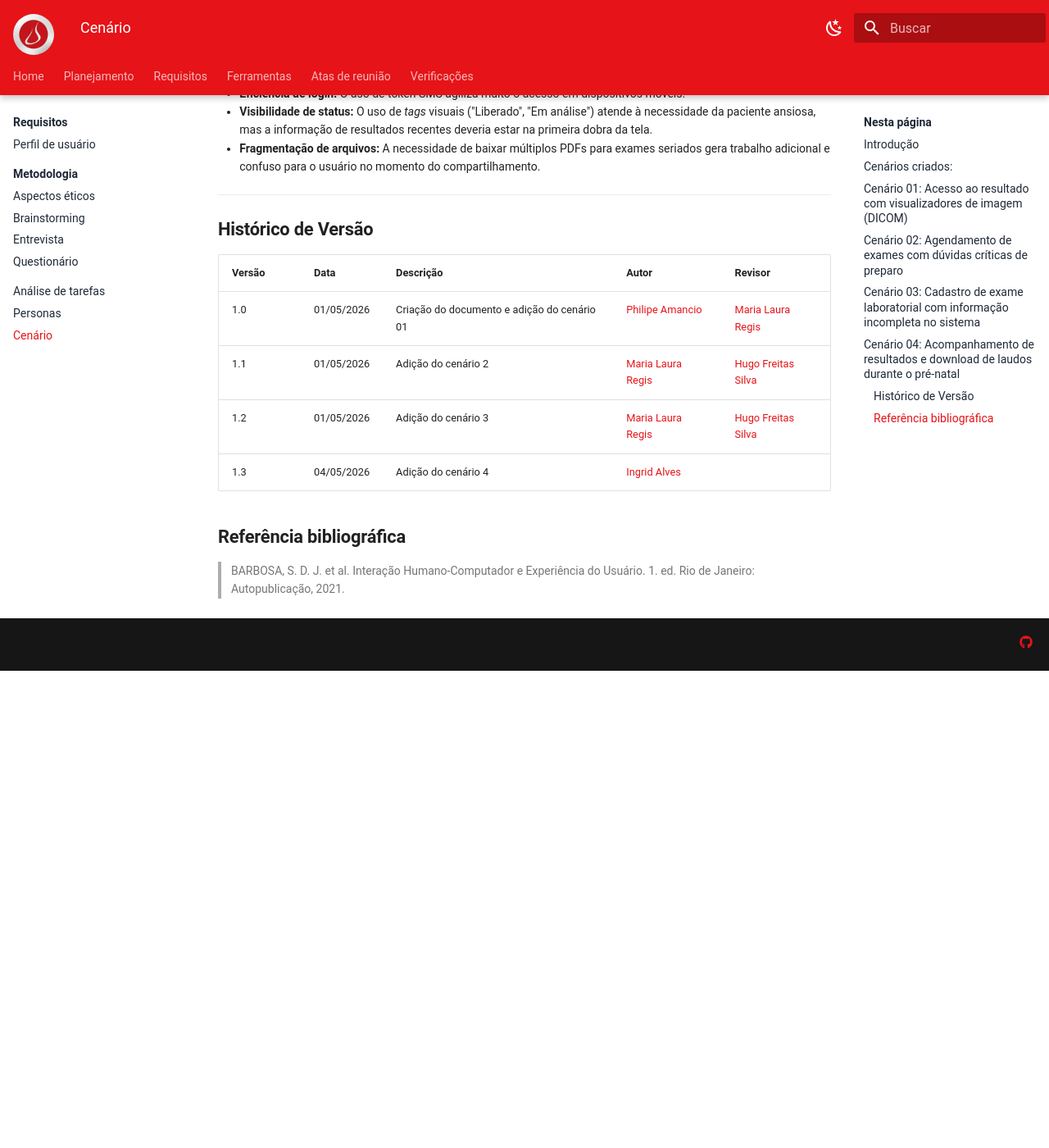
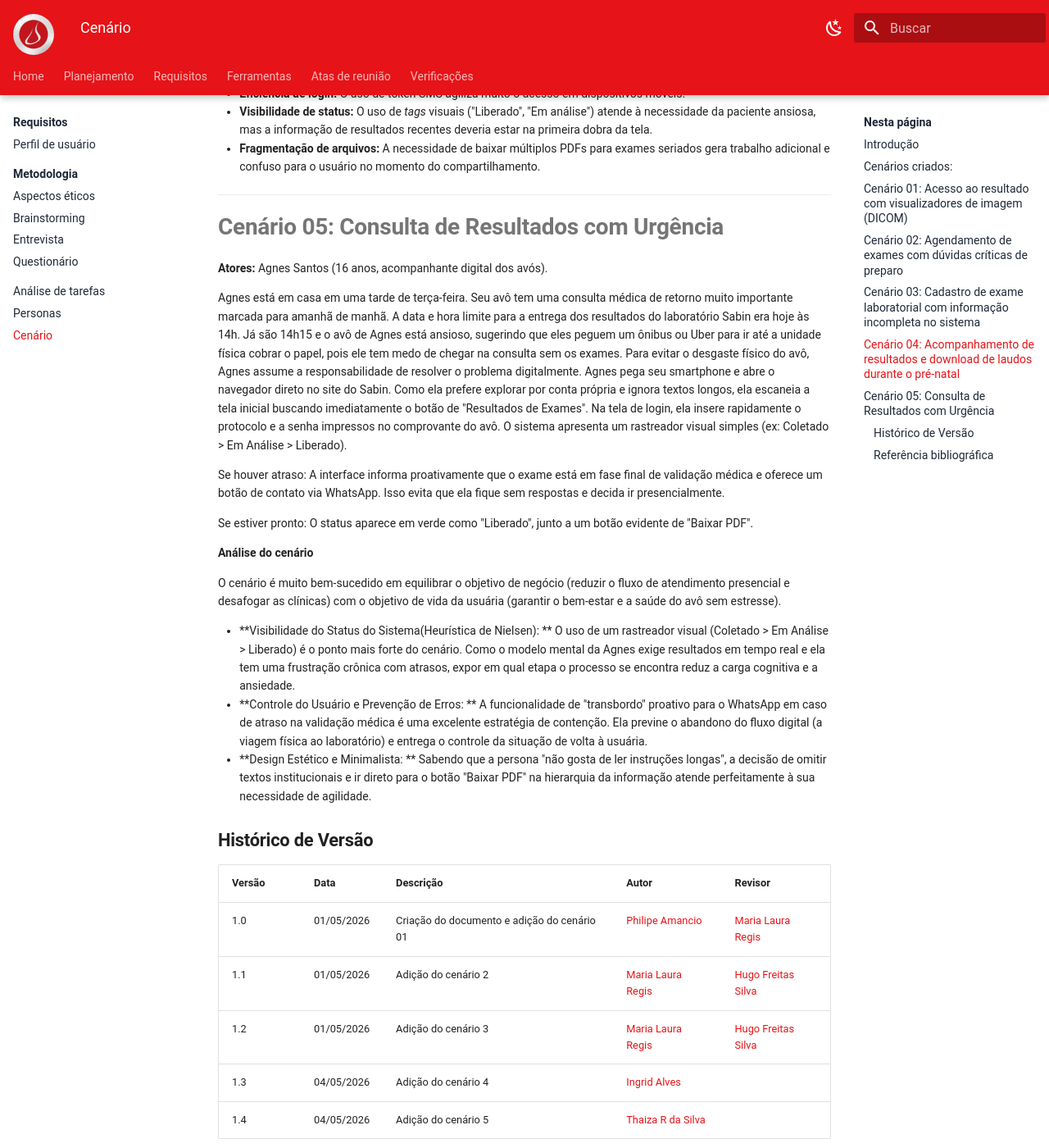
Before and after one commit to Interacao-Humano-Computador/2026.1-Grupo07, an MkDocs documentation site: the page built from docs/requisitos/cenario.md, in a window 1280 px wide and 1400 px high, scrolled down 3261 px. Shown: the whole window at 82% size. Built offline with MkDocs 1.6.1 and Material for MkDocs 9.7.7, drawn with Linux system fonts in a browser that asks for light colours; before the commit the page ends 4079 px from its top, so only the background shows below that.

Commit message:
Update cenario.md

```diff
--- a/docs/requisitos/cenario.md
+++ b/docs/requisitos/cenario.md
@@ -76,6 +76,24 @@ Nesse cenário, observam-se os seguintes pontos críticos:
 
 ---
 
+# Cenário 05: Consulta de Resultados com Urgência
+
+**Atores:** Agnes Santos (16 anos, acompanhante digital dos avós).
+
+Agnes está em casa em uma tarde de terça-feira. Seu avô tem uma consulta médica de retorno muito importante marcada para amanhã de manhã. A data e hora limite para a entrega dos resultados do laboratório Sabin era hoje às 14h. Já são 14h15 e o avô de Agnes está ansioso, sugerindo que eles peguem um ônibus ou Uber para ir até a unidade física cobrar o papel, pois ele tem medo de chegar na consulta sem os exames. Para evitar o desgaste físico do avô, Agnes assume a responsabilidade de resolver o problema digitalmente. Agnes pega seu smartphone e abre o navegador direto no site do Sabin. Como ela prefere explorar por conta própria e ignora textos longos, ela escaneia a tela inicial buscando imediatamente o botão de "Resultados de Exames". Na tela de login, ela insere rapidamente o protocolo e a senha impressos no comprovante do avô. O sistema apresenta um rastreador visual simples (ex: Coletado > Em Análise > Liberado).
+
+Se houver atraso: A interface informa proativamente que o exame está em fase final de validação médica e oferece um botão de contato via WhatsApp. Isso evita que ela fique sem respostas e decida ir presencialmente.
+
+Se estiver pronto: O status aparece em verde como "Liberado", junto a um botão evidente de "Baixar PDF".
+
+**Análise do cenário**
+
+O cenário é muito bem-sucedido em equilibrar o objetivo de negócio (reduzir o fluxo de atendimento presencial e desafogar as clínicas) com o objetivo de vida da usuária (garantir o bem-estar e a saúde do avô sem estresse).
+
+- **Visibilidade do Status do Sistema(Heurística de Nielsen): ** O uso de um rastreador visual (Coletado > Em Análise > Liberado) é o ponto mais forte do cenário. Como o modelo mental da Agnes exige resultados em tempo real e ela tem uma frustração crônica com atrasos, expor em qual etapa o processo se encontra reduz a carga cognitiva e a ansiedade.
+- **Controle do Usuário e Prevenção de Erros: ** A funcionalidade de "transbordo" proativo para o WhatsApp em caso de atraso na validação médica é uma excelente estratégia de contenção. Ela previne o abandono do fluxo digital (a viagem física ao laboratório) e entrega o controle da situação de volta à usuária.
+- **Design Estético e Minimalista: ** Sabendo que a persona "não gosta de ler instruções longas", a decisão de omitir textos institucionais e ir direto para o botão "Baixar PDF" na hierarquia da informação atende perfeitamente à sua necessidade de agilidade.
+
 ## Histórico de Versão
 
 | Versão | Data | Descrição | Autor | Revisor |
@@ -84,6 +102,7 @@ Nesse cenário, observam-se os seguintes pontos críticos:
 | 1.1 | 01/05/2026 | Adição do cenário 2 |[Maria Laura Regis](https://github.com/Maria-Laura-Regis)| [Hugo Freitas Silva](https://github.com/HugoFreitass)|
 | 1.2 | 01/05/2026 | Adição do cenário 3 |[Maria Laura Regis](https://github.com/Maria-Laura-Regis)| [Hugo Freitas Silva](https://github.com/HugoFreitass) |
 | 1.3 | 04/05/2026 | Adição do cenário 4 |[Ingrid Alves](https://github.com/alvesingrid)|  |
+| 1.4 | 04/05/2026 | Adição do cenário 5 |[Thaiza R da Silva](https://github.com/thaizaweert)|  |
 
 ## Referência bibliográfica
 
```
